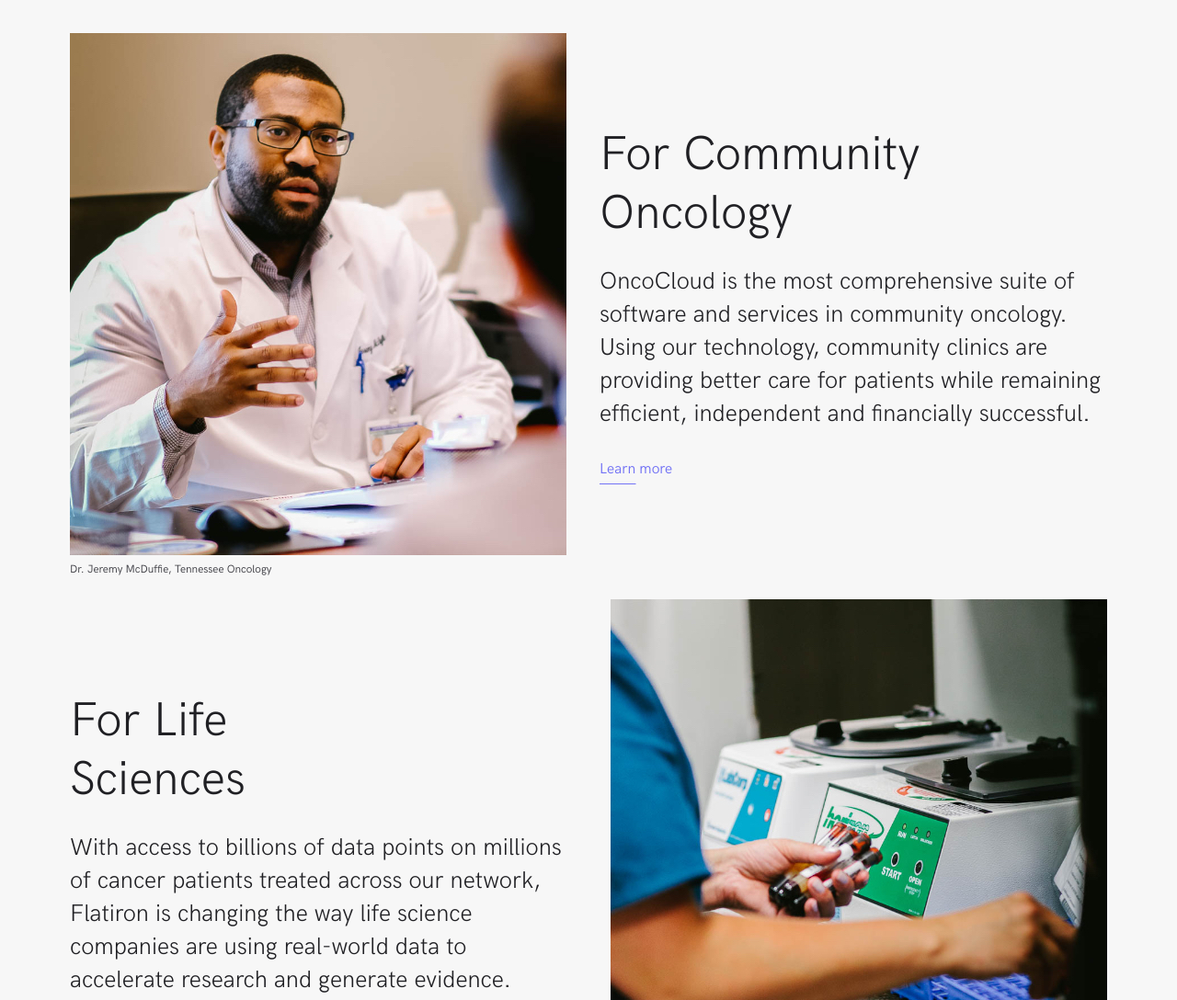
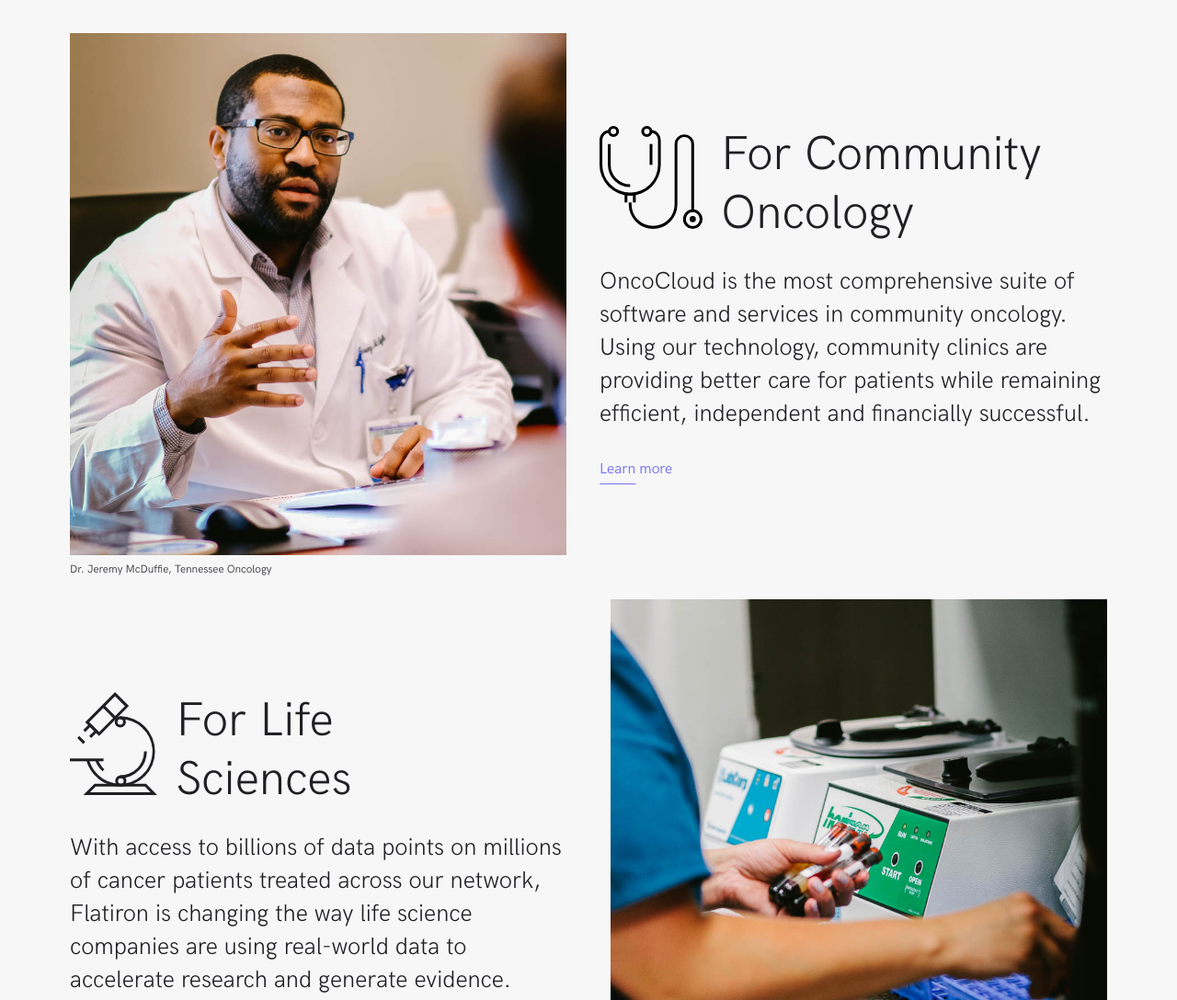
Before and after one commit to mct-ui/responsive-design-part-2-BostoenToby, a plain HTML site: page index.html in a window 1280 px wide. Shown: the part 1200-2288 px from the top of the page at 92% size. Drawn offline with Linux system fonts and the light colour scheme; files whose address does not match are found by name.

Commit message:
labo 8 afgewerkt

```diff
--- a/css/screen.css
+++ b/css/screen.css
@@ -675,16 +675,44 @@
     justify-content: space-between;
   }
 
-  .c-footer__logo {
-    padding: 0;
+  .c-footer__nav {
+    width: auto;
   }
 
   .c-footer__logo .c-logo {
     order: -1;
   }
 
-  .c-footer__nav {
-    width: auto;
+  .c-footer__logo {
+    padding: 0;
+  }
+}
+
+/*
+    Component: Title icon
+    ---
+    Special type of title with icon
+*/
+
+.c-title-icon {
+  display: flex;
+  align-items: flex-start;
+}
+
+.c-title-icon__icon {
+  height: 72px;
+  margin-right: 20px;
+}
+
+@media (min-width: 768px) {
+  .c-title-icon__icon {
+    height: 84px;
+  }
+}
+
+@media (min-width: 1200px) {
+  .c-title-icon__icon {
+    height: 112px;
   }
 }
 
--- a/index.html
+++ b/index.html
@@ -106,7 +106,22 @@
                                 </figure>
                             </div>
                             <div class="o-layout__item u-1-of-2-bp3">
-                                <header>
+                                <header class="c-title-icon">
+
+                                    <svg class="c-title-icon__icon" xmlns="http://www.w3.org/2000/svg" viewBox="1169 1296 112 112">
+                                        <g id="stethoscope-1" transform="translate(1168.5 1295.9)">
+                                          <path id="Path_3" data-name="Path 3" class="cls-1" d="M15.554,12.208a6.054,6.054,0,1,1,6.054-6.054A6.072,6.072,0,0,1,15.554,12.208Zm0-9.081a2.973,2.973,0,0,0-3.027,3.027,3.027,3.027,0,0,0,6.054,0A2.973,2.973,0,0,0,15.554,3.127Z" transform="translate(0.081)"/>
+                                          <path id="Path_4" data-name="Path 4" class="cls-1" d="M51.554,12.208a6.054,6.054,0,1,1,6.054-6.054A6.072,6.072,0,0,1,51.554,12.208Zm0-9.081a2.973,2.973,0,0,0-3.027,3.027,3.027,3.027,0,0,0,6.054,0A2.973,2.973,0,0,0,51.554,3.127Z" transform="translate(0.405)"/>
+                                          <path id="Path_5" data-name="Path 5" class="cls-1" d="M33.8,75.735A33.33,33.33,0,0,1,.5,42.438V15.195A10.593,10.593,0,0,1,11.095,4.6V7.627a7.623,7.623,0,0,0-7.568,7.568V42.438a30.27,30.27,0,0,0,60.541,0V15.195A7.623,7.623,0,0,0,56.5,7.627V4.6A10.593,10.593,0,0,1,67.095,15.195V42.438A33.33,33.33,0,0,1,33.8,75.735Z" transform="translate(0 0.041)"/>
+                                          <path id="Path_6" data-name="Path 6" class="cls-1" d="M39.608,82.695H36.581V75.127H30.527v7.568H27.5V72.1H39.608Z" transform="translate(0.243 0.649)"/>
+                                          <path id="Path_7" data-name="Path 7" class="cls-1" d="M58.436,112.019A26.548,26.548,0,0,1,32,85.482v-2.22h3.027v2.22a23.409,23.409,0,0,0,46.818,0V19.695a10.595,10.595,0,0,1,21.189,0V92.343h-3.027V19.695a7.568,7.568,0,1,0-15.135,0V85.482A26.419,26.419,0,0,1,58.436,112.019Z" transform="translate(0.284 0.081)"/>
+                                          <path id="Path_8" data-name="Path 8" class="cls-1" d="M101.095,111.289a10.595,10.595,0,1,1,10.595-10.595A10.593,10.593,0,0,1,101.095,111.289Zm0-18.162a7.568,7.568,0,1,0,7.568,7.568A7.623,7.623,0,0,0,101.095,93.127Z" transform="translate(0.811 0.811)"/>
+                                          <path id="Path_9" data-name="Path 9" class="cls-1" d="M101.03,103.959a3.33,3.33,0,1,1,3.33-3.33A3.359,3.359,0,0,1,101.03,103.959Zm0-3.632a.3.3,0,1,0,.3.3A.268.268,0,0,0,101.03,100.327Z" transform="translate(0.876 0.876)"/>
+                                          <path id="Path_10" data-name="Path 10" class="cls-1" d="M33.716,66.519A24.287,24.287,0,0,1,9.5,42.3V19.6h3.027V42.3A21.187,21.187,0,0,0,33.716,63.492Z" transform="translate(0.081 0.176)"/>
+                                          <rect id="Rectangle_20" data-name="Rectangle 20" class="cls-1" width="3.027" height="22.703" transform="translate(54.986 19.776)"/>
+                                        </g>
+                                    </svg>
+
                                     <h2 class="c-lead c-lead--xxl">
                                         For Community <br>
                                         Oncology
@@ -136,7 +151,8 @@
                                 </figure>
                             </div>
                             <div class="o-layout__item u-1-of-2-bp3">
-                                <header>
+                                <header class="c-title-icon">
+                                    <img src="img/svg/icon-microscope.svg" alt="Stethoscope" class="c-title-icon__icon">
                                     <h2 class="c-lead c-lead--xxl">
                                         For Life <br>
                                         Sciences
@@ -166,7 +182,8 @@
                                 </figure>
                             </div>
                             <div class="o-layout__item u-1-of-2-bp3">
-                                <header>
+                                <header class="c-title-icon">
+                                    <img src="img/svg/icon-book.svg" alt="Stethoscope" class="c-title-icon__icon">
                                     <h2 class="c-lead c-lead--xxl">
                                         For Academics <br>
                                         &amp; Hospitals
@@ -253,7 +270,7 @@
                 </div>
             </div>
         </section>
-        <footer class="o-row">
+        <footer class="o-row o-row--md">
             <div class="o-container">
                 <div class="c-footer">
                     <div class="c-footer__logo">
```
